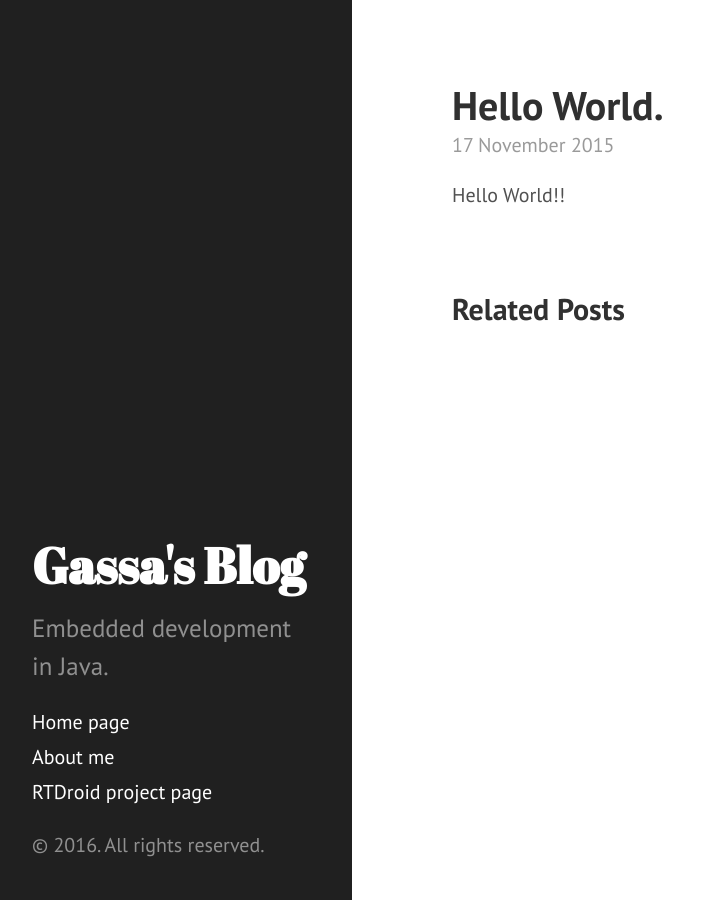
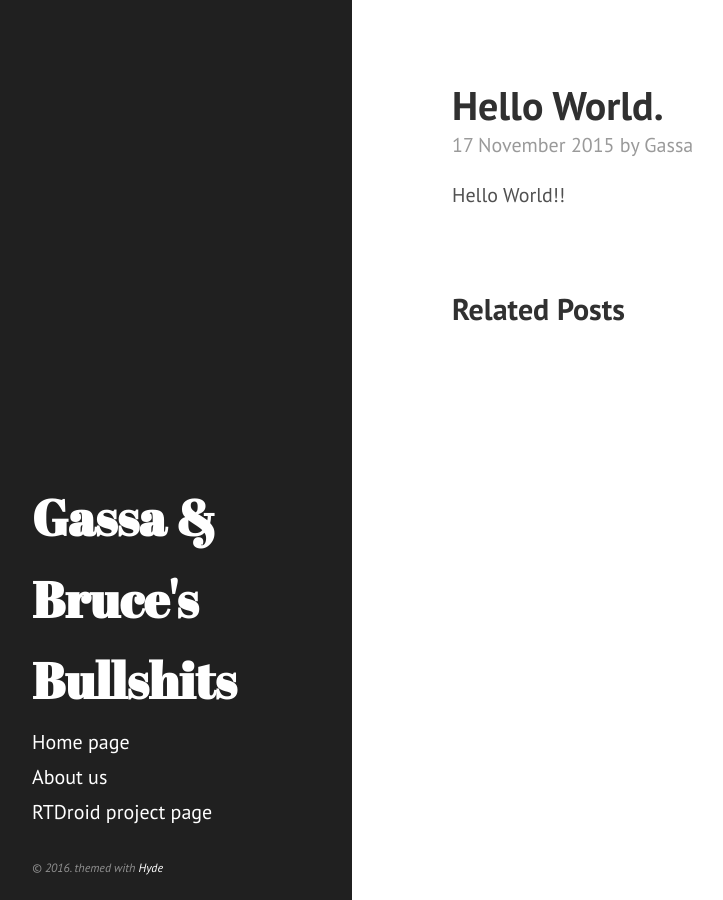
Before and after one commit to gassayy/gassa.github.io, a Jekyll site: the page built from _posts/2015-11-17-hello-world.md, in a window 1280 px wide. Shown: the whole page, without its empty margins (8-731 px from the left). Built offline with Jekyll 4.4.1, drawn with Linux system fonts in a browser that asks for light colours; Markdown is read by kramdown in place of the engine named in the settings.

Commit message:
complete setting up multi-authors, and basic layouts

```diff
--- a/_config.yml
+++ b/_config.yml
@@ -6,15 +6,21 @@ paginate:         5
 
 
 # Setup
-title:            Gassa's Blog
-tagline:          'Gassa Yan'
-description:      'Embedded development in Java.'
+site_name:            Gassa & Bruce's Bullshits
 url:              http://www.gassayy.com
 baseurl:          /
 
-author:
-  name:           'Gassa Yan'
-  url:            https://twitter.com/mdo
+
+authors:
+  gassa:
+    name: Gassa Yan
+    display_name: Gassa
+    email: gassa0617@gmail.com
+  bruce:
+    name: Bruce Li
+    display_name: Bruce
+    email: leilmyxwz@gmail.com
+
 
 #Custom vars
 version:          3.0.0
--- a/_includes/sidebar.html
+++ b/_includes/sidebar.html
@@ -3,10 +3,10 @@
     <div class="sidebar-about">
       <h1>
         <a class="site-name" href="{{ site.baseurl }}">
-          {{ site.title }}
+          {{ site.site_name }}
         </a>
       </h1>
-      <p class="lead">{{ site.description }}</p>
+      <!-- <p class="lead">{{ site.description }}</p> -->
     </div>
 
     <nav class="sidebar-nav">
@@ -30,6 +30,8 @@
       RTDroid project page </a>
     </nav>
 
-    <p>&copy; {{ site.time | date: '%Y' }}. All rights reserved.</p>
+    <span class="copyright-item">&copy; {{ site.time | date: '%Y' }}.
+        themed with <a href="https://github.com/poole/hyde">Hyde</a>
+    </span>
   </div>
 </div>
--- a/_layouts/post.html
+++ b/_layouts/post.html
@@ -4,7 +4,8 @@ layout: default
 
 <div class="post">
   <h1 class="post-title">{{ page.title }}</h1>
-  <span class="post-date">{{ page.date | date: "%-d %B %Y" }}</span>
+  <span class="post-date">{{ page.date | date: "%-d %B %Y" }} by
+      {{ site.authors[page.author].display_name }} </span>
   {{ content }}
 </div>
 
--- a/_posts/2015-11-17-hello-world.md
+++ b/_posts/2015-11-17-hello-world.md
@@ -1,6 +1,7 @@
 ---
 layout: post
 title: Hello World.
+author: gassa
 ---
 
 Hello World!!
--- a/public/css/hyde.css
+++ b/public/css/hyde.css
@@ -251,3 +251,9 @@ a.sidebar-nav-item:focus {
 .theme-base-0f .related-posts li a:hover {
   color: #8f5536;
 }
+
+/* copy right item*/
+.copyright-item{
+font-style: italic;
+font-size: 60%;
+}
```
Also changed, not shown: about-me.md (deleted, +0 -30 lines), about-us.md (added, +6 -0 lines), LICENSE.md, README.md, 1 other file.
